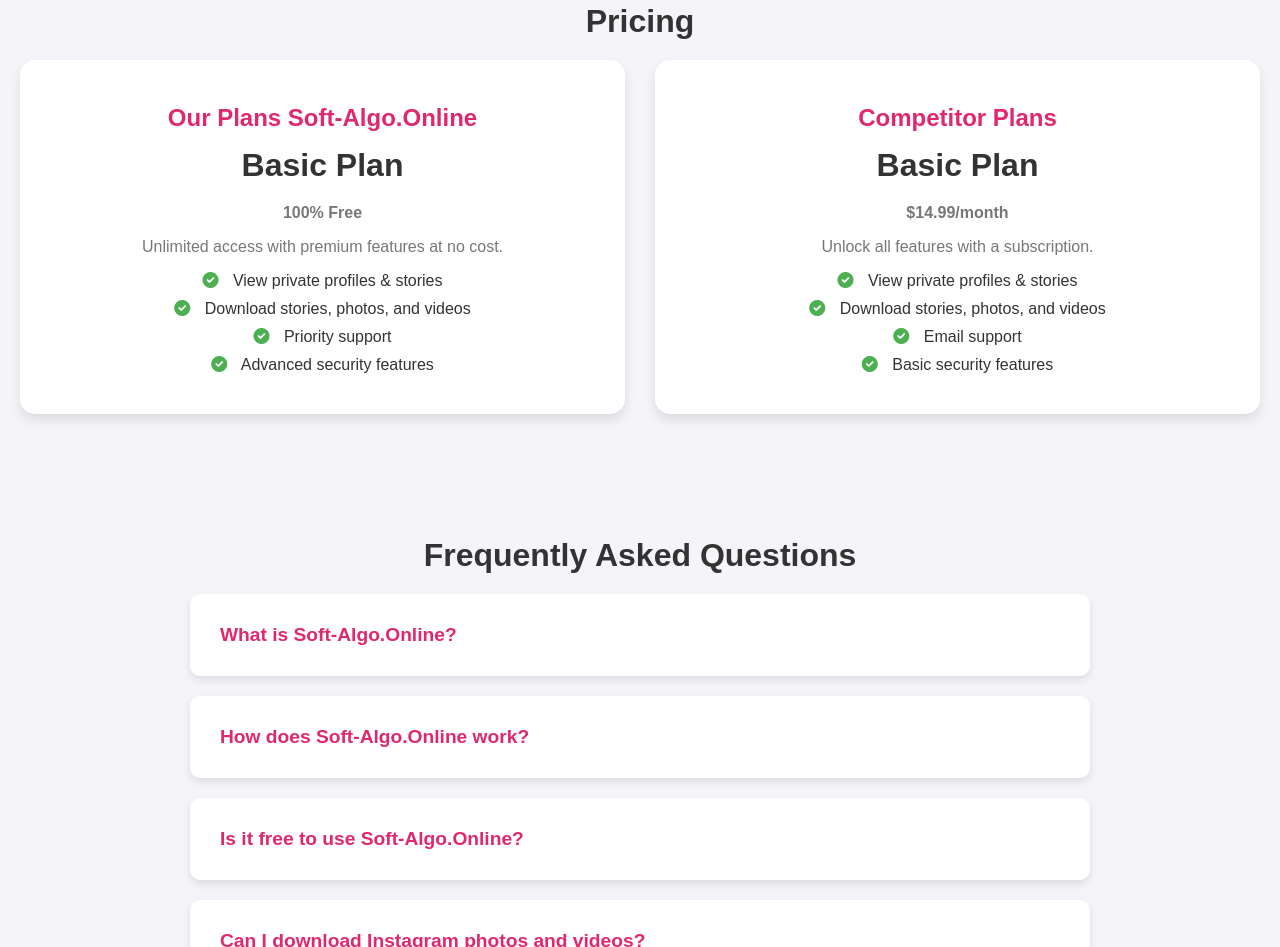
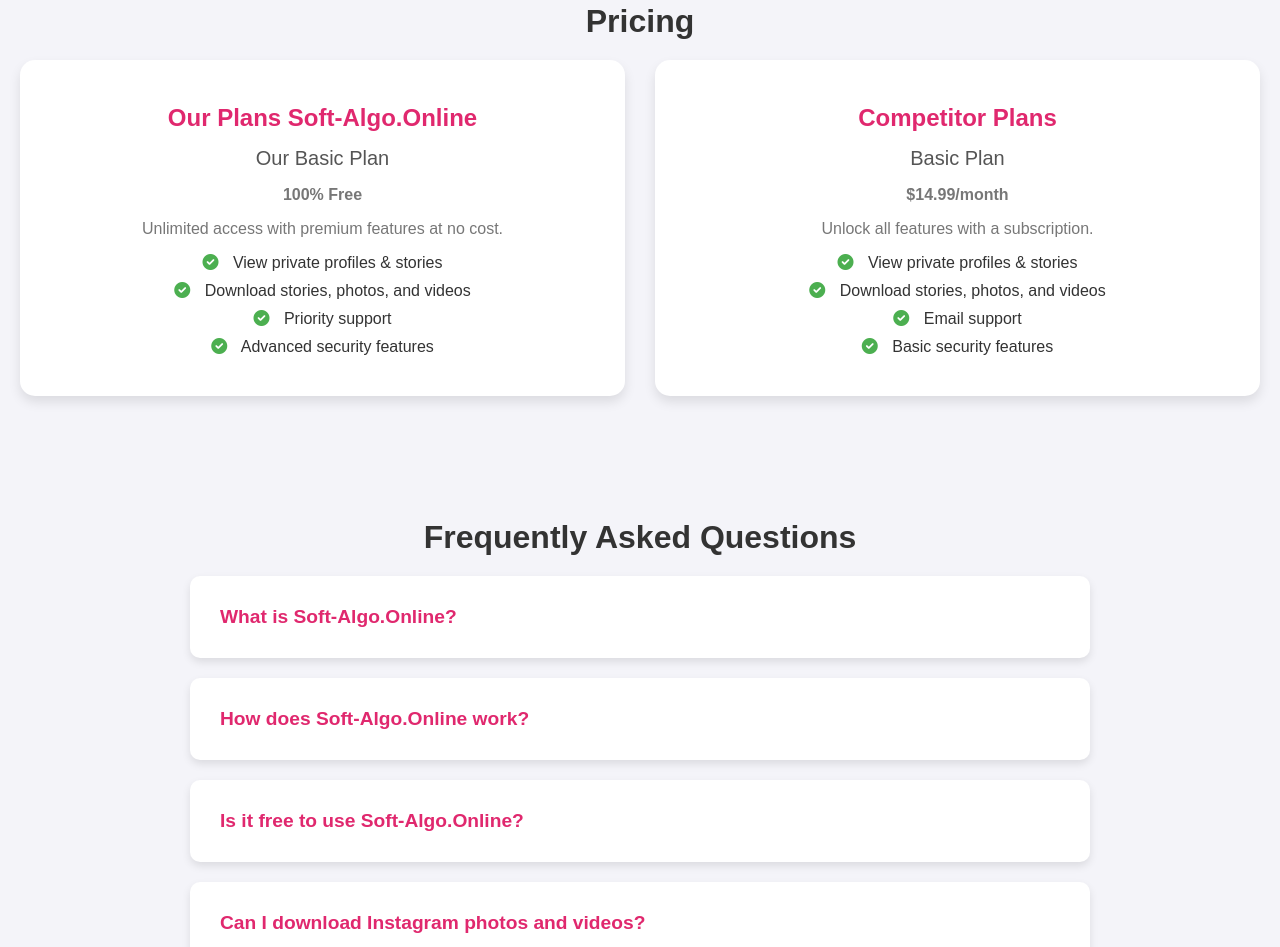
Before and after one commit to ahmakali/ahmakali.github.io, a plain HTML site: page index.html in a window 1280 px wide. Shown: the part 2285-3232 px from the top of the page. Drawn offline with Linux system fonts and the light colour scheme.

Commit message:
Update index.html

```diff
--- a/index.html
+++ b/index.html
@@ -301,7 +301,7 @@
     margin-bottom: 20px;
 }
 
-.pricing-plan h4 {
+.pricing-plan h5 {
     font-size: 1.25rem;
     color: #555;
     margin: 15px 0;
@@ -586,7 +586,7 @@
         <div class="card2">
             <h3>Our Plans Soft-Algo.Online</h3>
             <div class="pricing-plan">
-                <h4>Basic Plan</h4>
+                <h5>Our Basic Plan</h5>
                 <p class="price">100% Free</p>
                 <p>Unlimited access with premium features at no cost.</p>
                 <ul>
@@ -602,7 +602,7 @@
         <div class="card2">
             <h3>Competitor Plans</h3>
             <div class="pricing-plan">
-                <h4>Basic Plan</h4>
+                <h5>Basic Plan</h5>
                 <p class="price">$14.99/month</p>
                 <p>Unlock all features with a subscription.</p>
                 <ul>
```
